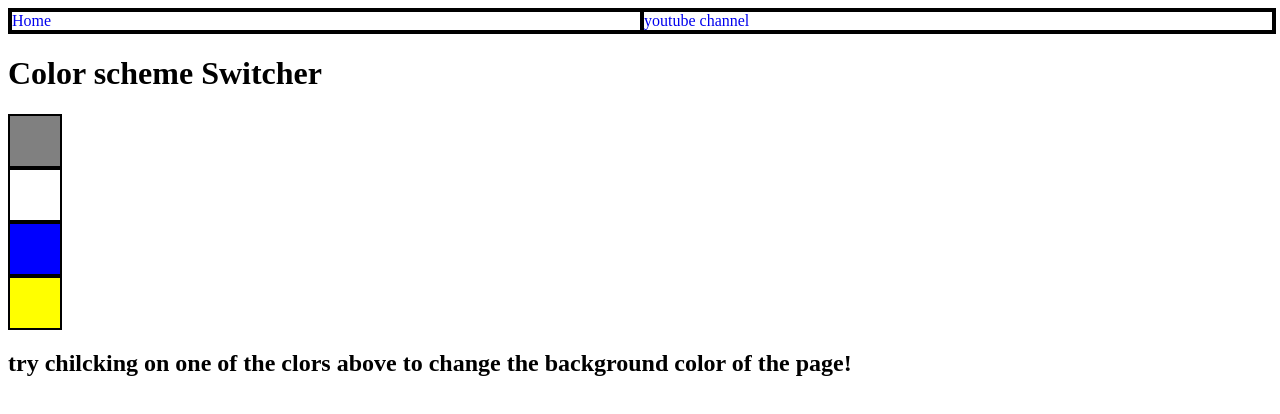
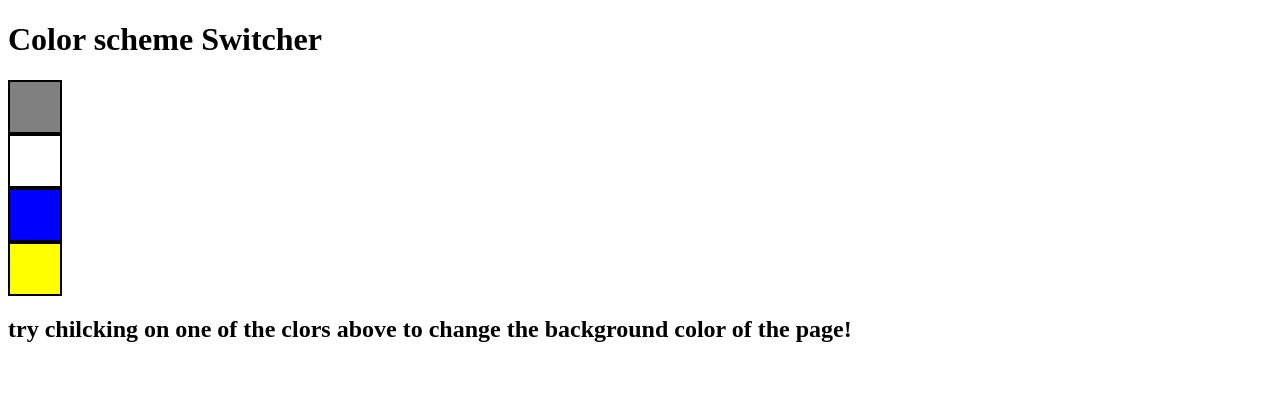
Before and after one commit to Preranabarat/javascript, a plain HTML site: page 07_projects/1_colorChange/index.html in a window 1280 px wide. Drawn offline with Linux system fonts and the light colour scheme.

Commit message:
color change

```diff
--- a/07_projects/1_colorChange/index.html
+++ b/07_projects/1_colorChange/index.html
@@ -8,10 +8,6 @@
 </head>
 
 <body>
-    <nav>
-        <a href="/" aria-current="page" class="home">Home</a>
-        <a class="yt" target="_blank" href="https://www.youtube.com/@chaiaurcode"> youtube channel</a>
-    </nav>
     <div class="canvas">
         <h1>Color scheme Switcher</h1>
         <span class="button" id="grey"></span>
```
